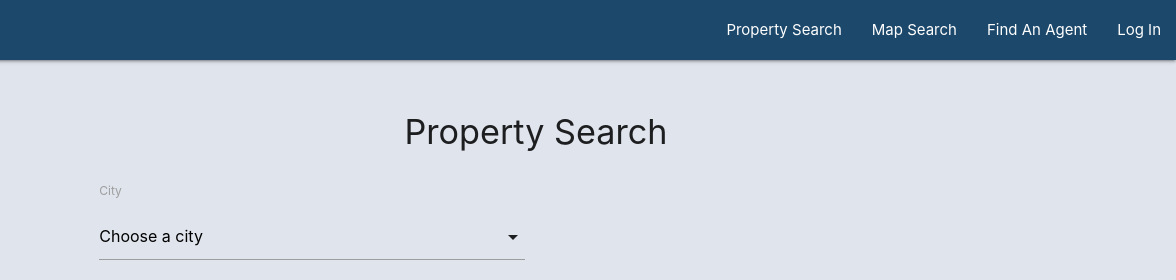
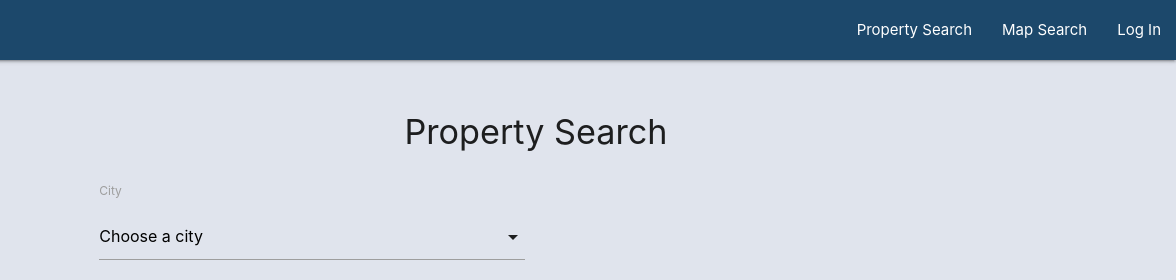
Before and after one commit to JecoLantern/Project-1-Doorstep.info, a plain HTML site: page propertySearch.html in a window 1280 px wide. Shown: the top 280 px of the page, 104-1280 px from the left. Drawn offline with nearby package versions, Linux system fonts and the light colour scheme; no server answers; a script that the page names is missing.

Commit message:
find an agent gone

```diff
--- a/propertySearch.html
+++ b/propertySearch.html
@@ -27,7 +27,6 @@
                 <ul class="right hide-on-med-and-down">
                     <li><a href="propertySearch.html">Property Search</a></li>
                     <li><a href="mapSearch.html">Map Search</a></li>
-                    <li><a href="findAnAgent.html">Find An Agent</a></li>
                     <li><a href="userPage.html" class="userDislay">Profile</a></li>
                     <li><a href="Login.html" class="loginNav">Log In</a></li>
                 </ul>
```
